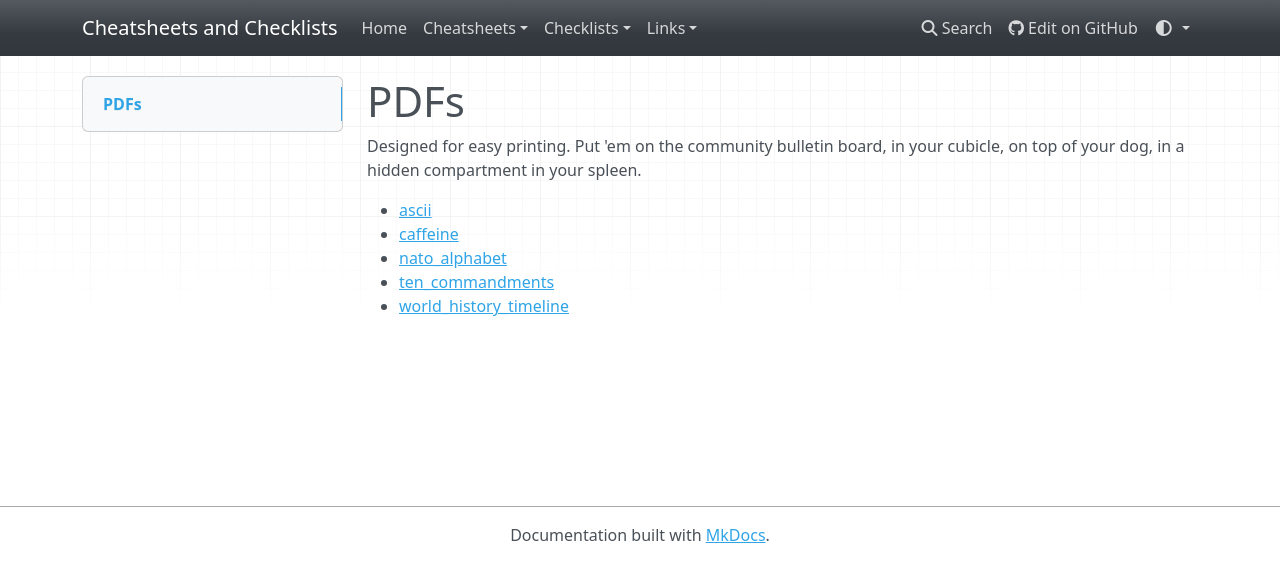
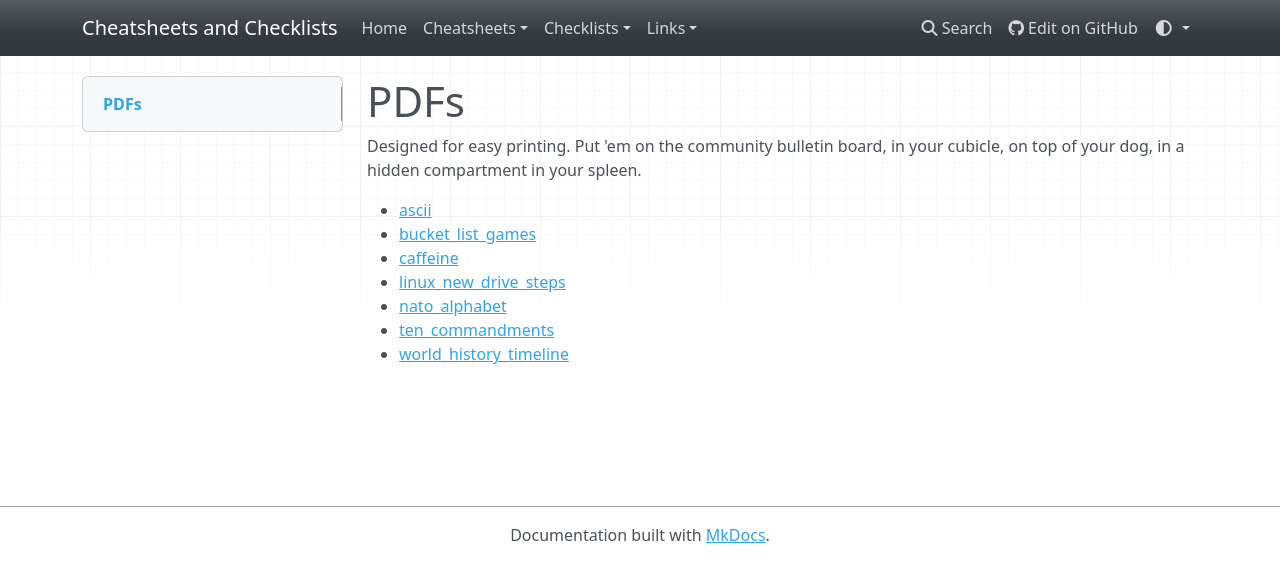
Before and after one commit to buckmanc/cheatsheets_and_checklists, an MkDocs documentation site: the page built from docs/pdfs/pdfs.md, in a window 1280 px wide. Shown: the top 582 px of the page. Built offline with MkDocs 1.6.1, drawn with Linux system fonts in a browser that asks for light colours; nearby versions of some CDN libraries.

Commit message:
update pdf index

```diff
--- a/docs/pdfs/pdfs.md
+++ b/docs/pdfs/pdfs.md
@@ -7,7 +7,9 @@ make sure you're editing the template, doofus
 Designed for easy printing. Put 'em on the community bulletin board, in your cubicle, on top of your dog, in a hidden compartment in your spleen.
 
 - <a href="/pdfs/ascii.pdf">ascii</a><br>
+- <a href="/pdfs/bucket_list_games.pdf">bucket_list_games</a><br>
 - <a href="/pdfs/caffeine.pdf">caffeine</a><br>
+- <a href="/pdfs/linux_new_drive_steps.pdf">linux_new_drive_steps</a><br>
 - <a href="/pdfs/nato_alphabet_print_version.pdf">nato_alphabet</a><br>
 - <a href="/pdfs/ten_commandments.pdf">ten_commandments</a><br>
 - <a href="/pdfs/world_history_timeline.pdf">world_history_timeline</a><br>
```
